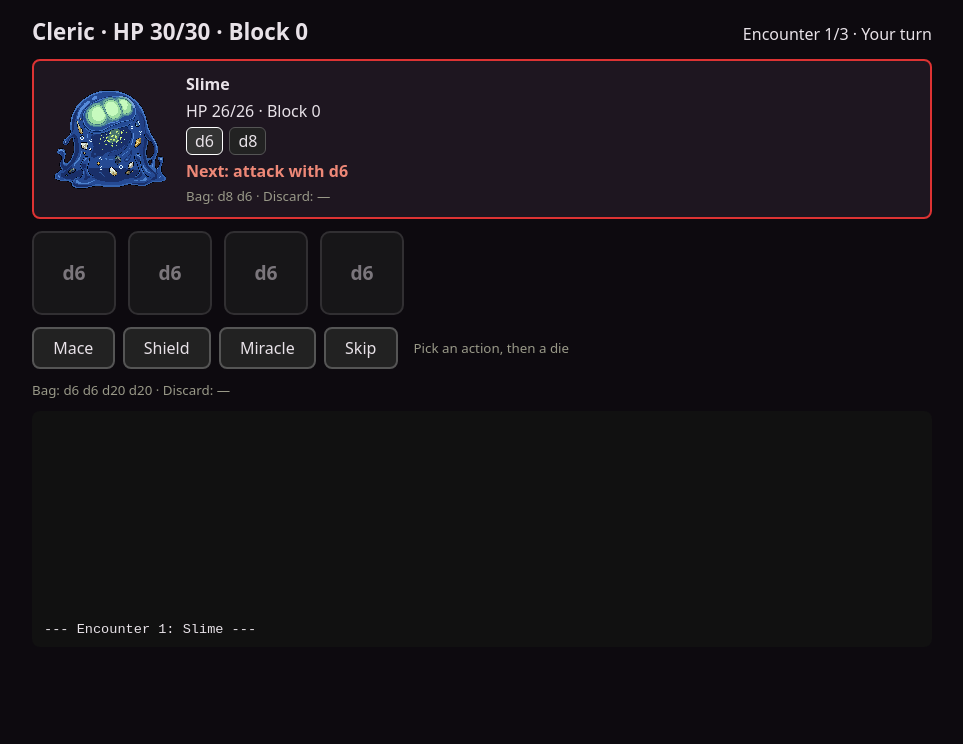
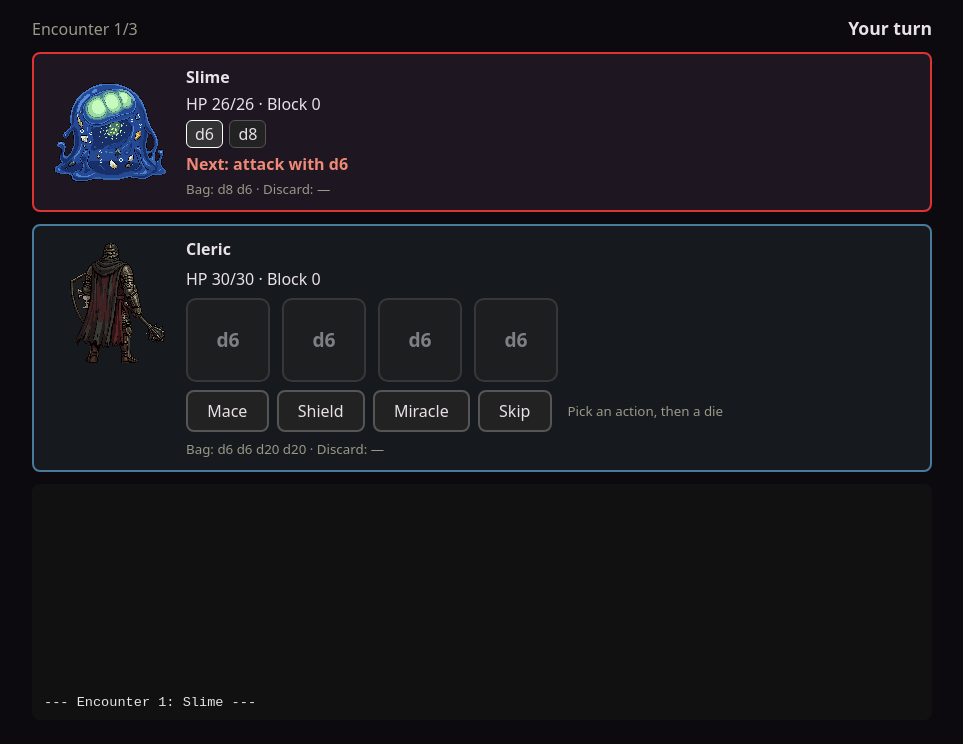
Before and after one commit to Censacrof/dievania, a React (Vite) app in the folder combat-prototype/: page / in a window 1280 px wide. Shown: the top 744 px of the page, without its empty margins (158-1121 px from the left). Built offline with nearby package versions, Linux system fonts and the light colour scheme.

Commit message:
Group player info in a card with the cleric sprite
Co-Authored-By: Claude Fable 5.1 <noreply@anthropic.com>
Claude-Session: https://claude.ai/code/session_011gebyzkA2NAqTi51ZYvGpW

```diff
--- a/combat-prototype/src/App.css
+++ b/combat-prototype/src/App.css
@@ -1,7 +1,6 @@
 main { max-width: 900px; margin: 0 auto; padding: 1rem; display: grid; gap: .75rem; }
-main > small { color: #998; }
-header { display: flex; justify-content: space-between; align-items: baseline; }
-h1 { margin: 0; font-size: 1.4rem; }
+header { display: flex; justify-content: space-between; align-items: baseline; color: #998; }
+header strong { color: #e8e2e8; font-size: 1.1rem; }
 button { font: inherit; color: inherit; cursor: pointer; }
 button:disabled { cursor: not-allowed; }
 
@@ -19,6 +18,11 @@ button:disabled { cursor: not-allowed; }
 .next-action.attack, .next-action.bite { color: #e87; }
 .next-action.shield { color: #7ae; }
 
+.player { display: grid; grid-template-columns: 128px 1fr; column-gap: .75rem; background: #161a1e; border: 2px solid #2a343d; border-radius: 8px; padding: .75rem; }
+.player.active { border-color: #4a7a9a; }
+.player img { width: 128px; height: 128px; image-rendering: pixelated; align-self: start; }
+.player-info { display: grid; gap: .5rem; align-content: start; }
+.player-info > small { color: #998; }
 .hand { display: flex; gap: .75rem; flex-wrap: wrap; min-height: 84px; }
 .die { width: 84px; height: 84px; border-radius: 10px; border: 2px solid #555; background: #222; font-size: 1.2rem; }
 .die:disabled { opacity: .5; }
--- a/combat-prototype/src/App.tsx
+++ b/combat-prototype/src/App.tsx
@@ -1,5 +1,6 @@
 import { useEffect, useState } from 'react'
 import { type Die, type PlayerAction, alive, enemyStep, newGame, playerAction } from './game/engine'
+import { PLAYER } from './game/content'
 import './App.css'
 
 const ACTIONS: PlayerAction[] = ['mace', 'shield', 'miracle', 'skip']
@@ -31,8 +32,8 @@ export default function App() {
   return (
     <main>
       <header>
-        <h1>Cleric · HP {game.hp}/{game.maxHp} · Block {game.block}</h1>
-        <span>Encounter {game.encounter + 1}/3 · {game.phase === 'player' ? 'Your turn' : 'Enemy turn'}</span>
+        <span>Encounter {game.encounter + 1}/3</span>
+        <strong>{game.phase === 'player' ? 'Your turn' : 'Enemy turn'}</strong>
       </header>
 
       <section className="enemies">
@@ -55,22 +56,29 @@ export default function App() {
         ))}
       </section>
 
-      <section className="hand">
+      <section className={`player ${playing ? 'active' : ''}`}>
+        <img src={PLAYER.sprite} alt="" />
+        <div className="player-info">
+          <strong>{PLAYER.name}</strong>
+          <span>HP {game.hp}/{game.maxHp} · Block {game.block}</span>
+          <div className="hand">
             {game.hand.map(d => (
               <button key={d.id} className={`die ${action ?? ''}`} disabled={!playing || !action} onClick={() => spendDie(d.id)}>
                 <strong>d{d.sides}</strong>
               </button>
             ))}
-      </section>
-      <section className="actions">
+          </div>
+          <div className="actions">
             {ACTIONS.map(a => (
               <button key={a} className={`action ${a} ${action === a ? 'selected' : ''}`} disabled={!playing} onClick={() => setAction(a)}>
                 {a}
               </button>
             ))}
-        <small>{action ? `Pick a die to ${action}` : 'Pick an action, then a die'}</small>
+            <small>{!playing ? 'Wait for the enemies' : action ? `Pick a die to ${action}` : 'Pick an action, then a die'}</small>
+          </div>
+          <small>Bag: {list(game.bag)} · Discard: {list(game.discard)}</small>
+        </div>
       </section>
-      <small>Bag: {list(game.bag)} · Discard: {list(game.discard)}</small>
 
       {game.status !== 'playing' && (
         <section className="banner">
--- a/combat-prototype/src/game/content.ts
+++ b/combat-prototype/src/game/content.ts
@@ -1,6 +1,6 @@
 import type { EnemyDef, Sides } from './engine'
 
-export const PLAYER = { hp: 30, handSize: 4, bag: [6, 6, 6, 6, 6, 6, 20, 20] as Sides[] }
+export const PLAYER = { name: 'Cleric', sprite: 'cleric.png', hp: 30, handSize: 4, bag: [6, 6, 6, 6, 6, 6, 20, 20] as Sides[] }
 
 const SLIME: EnemyDef = {
   name: 'Slime',
```
Also changed, not shown: combat-prototype/public/cleric.png (added). Lines whose indentation alone changed are shown as unchanged.
